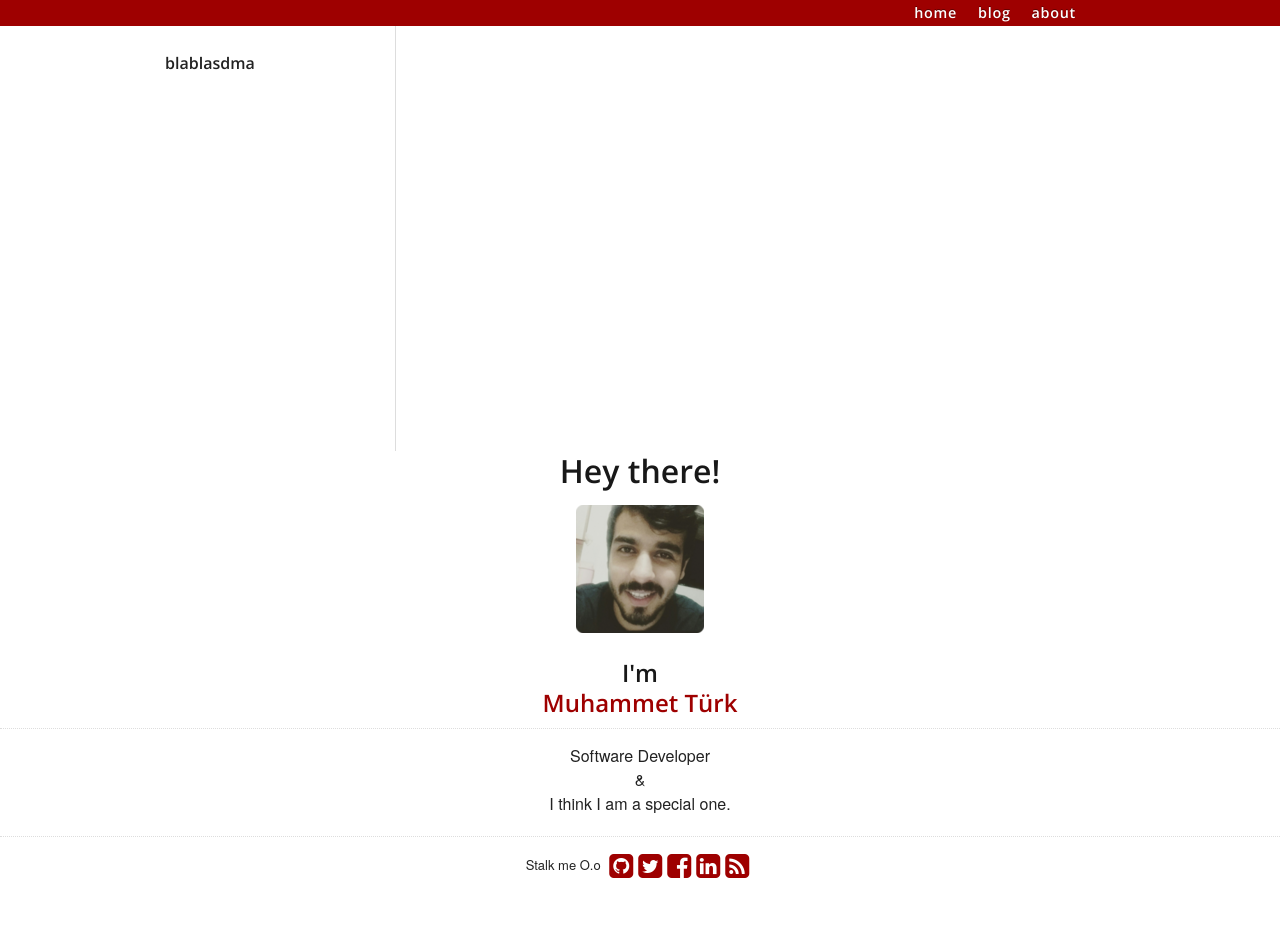
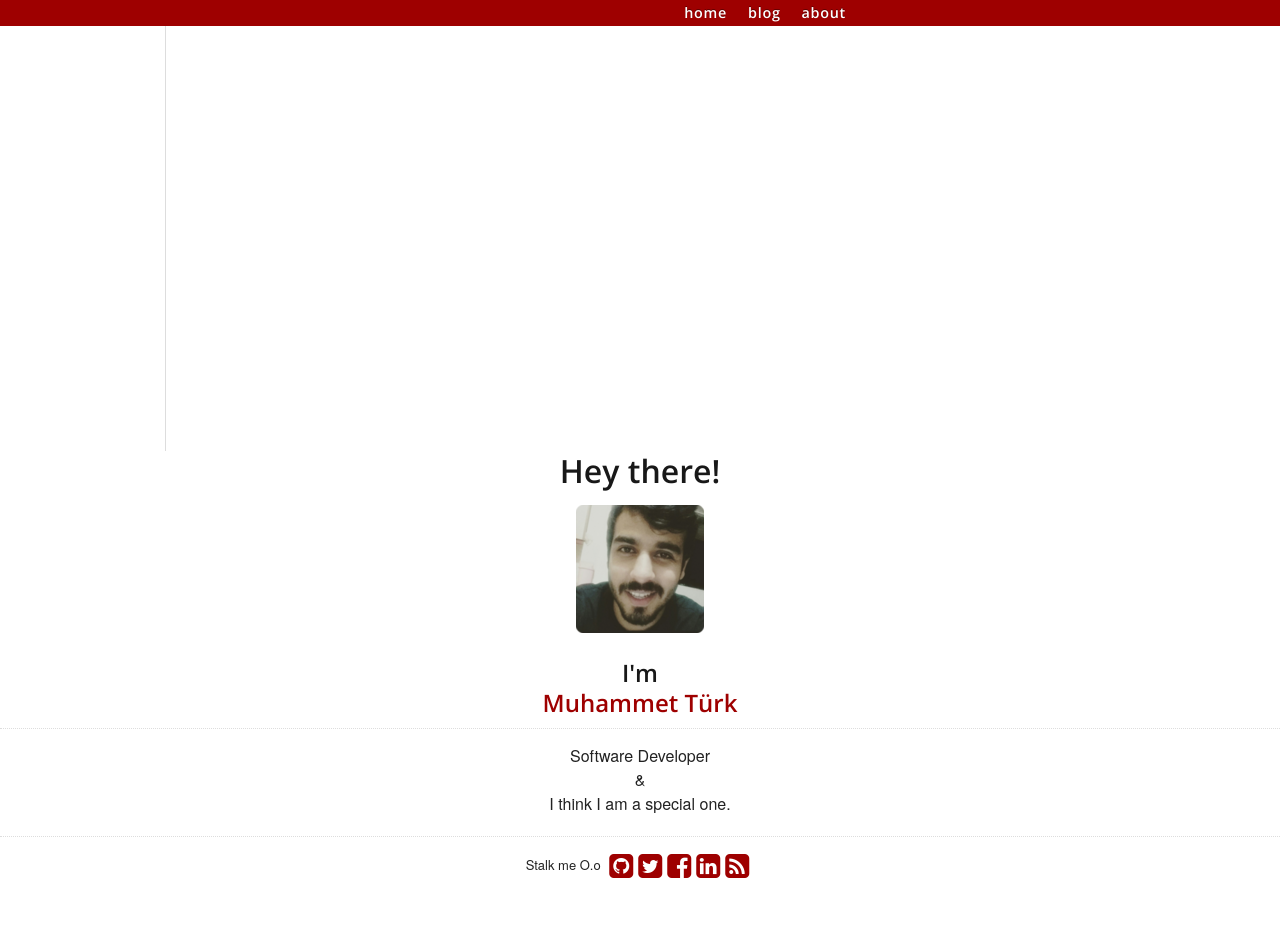
Before and after one commit to mturk111/mturk111.github.io, a Jekyll site: the page built from index.html, in a window 1280 px wide. Built offline with Jekyll 4.4.1, drawn with Linux system fonts in a browser that asks for light colours; nearby versions of some CDN libraries.

Commit message:
Update default-without-footer.html

```diff
--- a/_layouts/default-without-footer.html
+++ b/_layouts/default-without-footer.html
@@ -20,9 +20,6 @@
 </head>
 <body>
    <div class="container">
-    <div class="four columns sidebar">
-     <p>blablasdma</p>
-    </div>
 
     <div class="eleven columns content">
       <div id="topbar">
```
